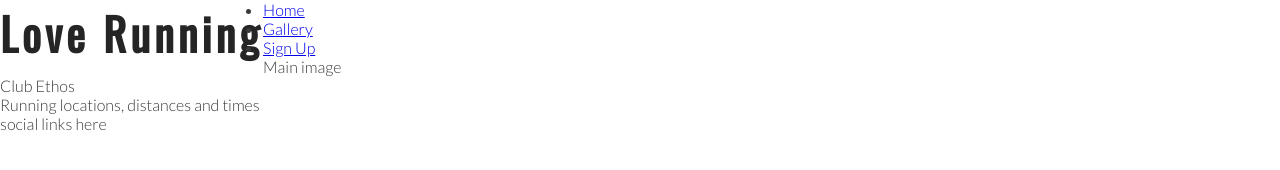
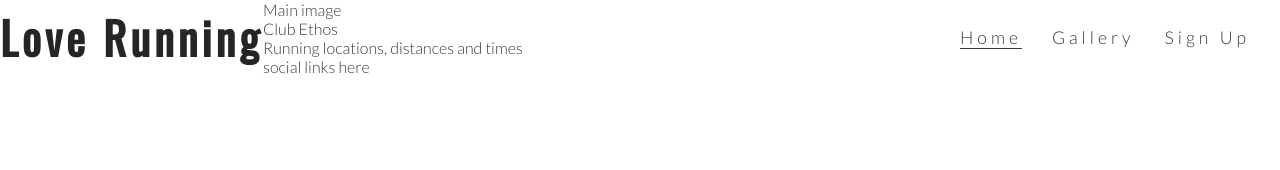
Before and after one commit to Ivana505/love-running, a plain HTML site: page index.html in a window 1280 px wide. Drawn offline with nearby package versions, Linux system fonts and the light colour scheme.

Commit message:
Style navigation links

```diff
--- a/assets/css/style.css
+++ b/assets/css/style.css
@@ -25,3 +25,31 @@ h1, h2 {
     float: left;
     font-size: 280%;
 }
+
+#menu {
+    font-size: 110%;
+    letter-spacing: 4px;
+}
+
+#menu, #logo {
+     line-height: 75px;
+}
+
+#menu li {
+    float: right;
+    list-style-type: none;
+    margin-right: 30px;
+}
+
+#menu a {
+    text-decoration: none;
+    color: inherit
+}
+
+#menu a:hover {
+    border-bottom: 1px solid #3a3a3a;
+}
+
+.active {
+    border-bottom: 1px solid #3a3a3a;
+}
--- a/index.html
+++ b/index.html
@@ -16,12 +16,12 @@
         <h1 id="logo">Love Running</h1>
     </a>
     <nav>
-       <ul>
-        <li><a href="index.html">Home</a></li>
+       <ul id="menu">
+        <li><a href="#">Sign Up</a></li>
         <li><a href="#">Gallery</a></li>
-        <li><a href="#">Sign Up</a></li>
+        <li><a href="index.html" class="active">Home</a></li>
 
-       </ul>
+    </ul>
 
     </nav>
     </header>
```
